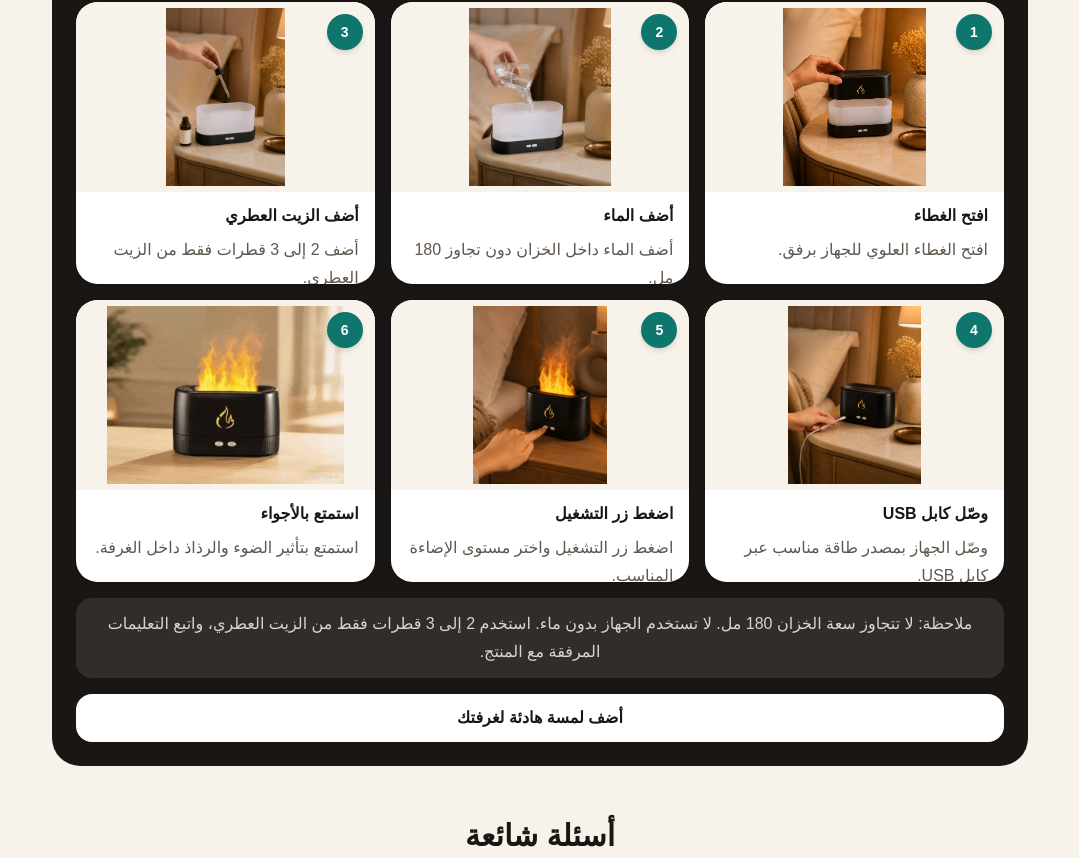
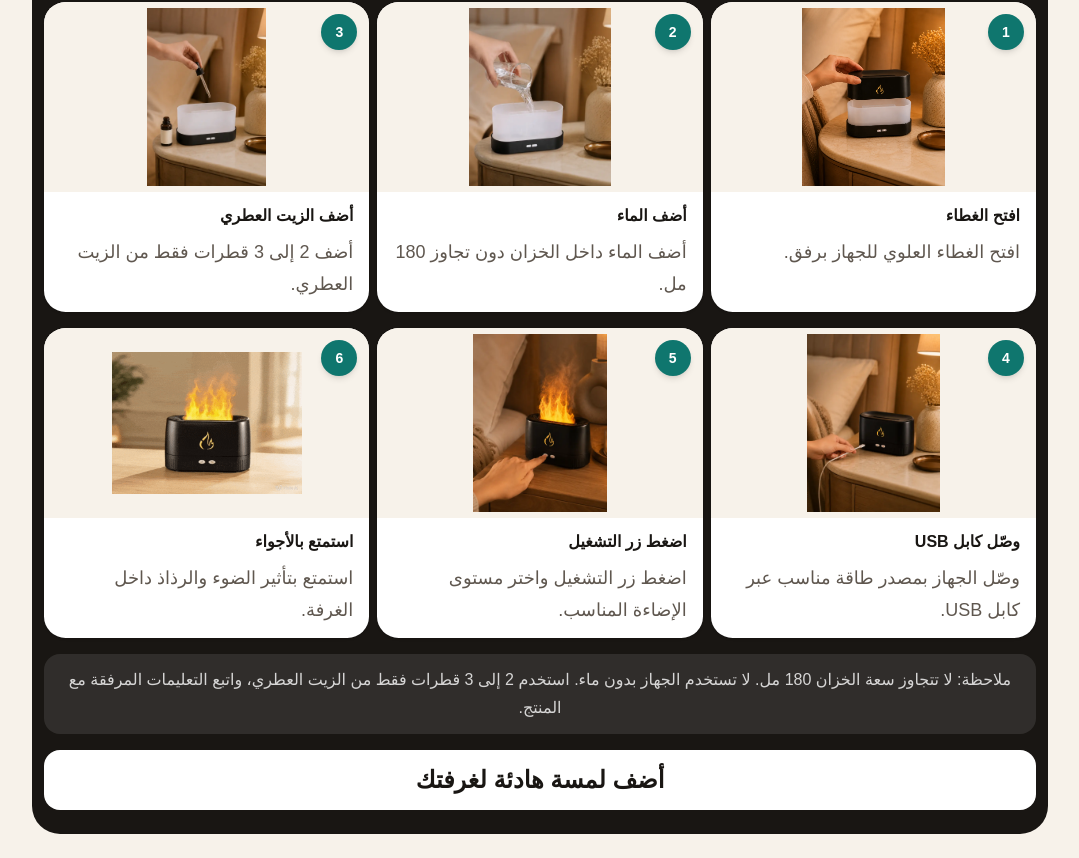
Before and after one commit to sihma64/orlaviq-ksa-landing, a Next.js app: page / in a window 1280 px wide. Shown: the part 2342-3200 px from the top of the page, without its empty margins (100-1179 px from the left). Built offline with nearby package versions, Linux system fonts and the light colour scheme.

Commit message:
Increase FAQ answer text sizes

```diff
--- a/src/app/page.tsx
+++ b/src/app/page.tsx
@@ -419,8 +419,8 @@ export default function Home() {
 
 </section>
 
-      <section className="mx-auto max-w-[1040px] px-4 pt-1 pb-8 sm:px-6 lg:px-8">
-  <div className="rounded-[1.75rem] bg-[#191613] px-5 py-5 text-white sm:px-6 sm:py-6">
+    <section className="mx-auto max-w-[1040px] px-1 pt-1 pb-8 sm:px-2 lg:px-3">
+  <div className="rounded-[1.75rem] bg-[#191613] px-1.5 py-5 text-white sm:px-2 sm:py-6 lg:px-3">
     <div className="flex flex-col gap-2 sm:flex-row sm:items-center sm:justify-between">
       <div>
         <h2 className="text-2xl font-black sm:text-3xl">طريقة الاستخدام</h2>
@@ -434,7 +434,7 @@ export default function Home() {
       </span>
     </div>
 
-    <div className="mt-5 grid gap-4 md:grid-cols-2 xl:grid-cols-3">
+    <div className="mt-5 grid gap-x-2 gap-y-4 md:grid-cols-2 xl:grid-cols-3">
       {[
         {
           number: 1,
@@ -481,17 +481,18 @@ export default function Home() {
 <img
   src={item.image}
   alt={item.title}
-              className="h-full w-full rounded-[1rem] object-contain"
+  className={`h-full rounded-[1rem] object-contain ${
+    item.number === 6 ? "mx-auto w-auto max-w-[190px]" : "w-full"
+  }`}
 />
-
             <div className="absolute right-3 top-3 flex h-9 w-9 items-center justify-center rounded-full bg-[#0f766e] text-sm font-black text-white shadow-md">
               {item.number}
             </div>
           </div>
 
-          <div className="h-[92px] px-4 py-3">
+          <div className="min-h-[106px] px-4 py-3">
   <h3 className="text-base font-black leading-6">{item.title}</h3>
-  <p className="mt-2 text-base font-medium leading-7 text-[#5f574f]">
+  <p className="mt-2 text-base font-medium leading-7 text-[#5f574f] sm:text-lg sm:leading-8">
     {item.text}
   </p>
 </div>
@@ -506,7 +507,7 @@ export default function Home() {
 
     <a
       href="#order"
-      className="mt-4 block rounded-2xl bg-white px-8 py-3 text-center text-base font-black text-[#191613]"
+className="mt-4 block rounded-2xl bg-white px-8 py-3.5 text-center text-xl font-black leading-8 text-[#191613] sm:text-2xl"
 >
   أضف لمسة هادئة لغرفتك
     </a>
@@ -523,7 +524,7 @@ export default function Home() {
             <summary className="cursor-pointer font-black">
               هل المنتج طبي؟
             </summary>
-            <p className="mt-3 leading-8 text-[#5f574f]">
+            <p className="mt-3 text-base font-medium leading-8 text-[#5f574f] sm:text-lg sm:leading-9">
               لا. المنتج غير طبي ولا يعالج أي حالة صحية. استخدامه مخصص لتجربة
               الرذاذ والإضاءة والروائح داخل الغرفة فقط.
             </p>
@@ -533,7 +534,7 @@ export default function Home() {
             <summary className="cursor-pointer font-black">
               هل الزيت العطري ضروري؟
             </summary>
-            <p className="mt-3 leading-8 text-[#5f574f]">
+            <p className="mt-3 text-base font-medium leading-8 text-[#5f574f] sm:text-lg sm:leading-9">
               يمكن استخدام الجهاز مع الماء، وإضافة الزيت العطري اختيارية حسب
               الرغبة. عند استخدام الزيت، تكفي 2 إلى 3 قطرات فقط.
             </p>
@@ -543,7 +544,7 @@ export default function Home() {
             <summary className="cursor-pointer font-black">
               هل يوجد دفع عند الاستلام؟
             </summary>
-            <p className="mt-3 leading-8 text-[#5f574f]">
+            <p className="mt-3 text-base font-medium leading-8 text-[#5f574f] sm:text-lg sm:leading-9">
               نعم، الدفع عند الاستلام متاح حسب توفر الخدمة. يتم تأكيد الطلب عبر
               واتساب قبل التجهيز.
             </p>
```
Lines whose indentation alone changed are shown as unchanged.
